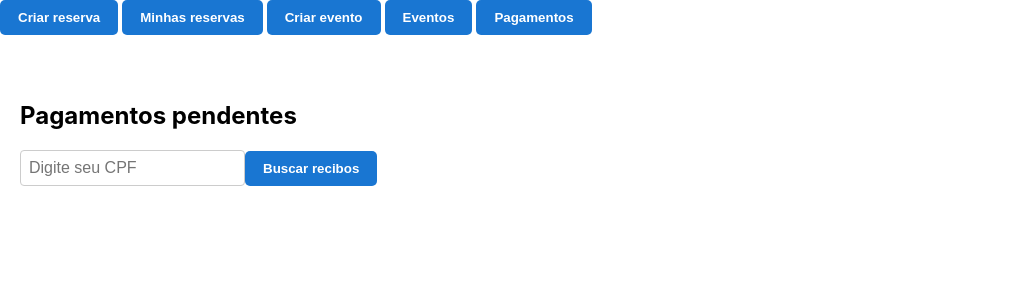
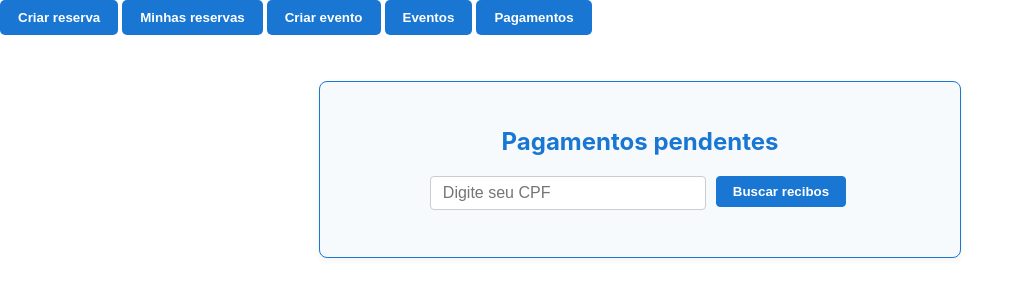
Before and after one commit to SamanthaMiyahira/mac0439, a React (Create React App) app in the folder smartpark-frontend/: page / in a window 1280 px wide. Both pictures are taken after a click on the button "Pagamentos". Shown: the top 300 px of the page, without its empty margins (0-1024 px from the left). Built offline with nearby package versions, Linux system fonts and the light colour scheme.

Commit message:
Update css

```diff
--- a/smartpark-frontend/src/components/CriarEvento/CriarEvento.css
+++ b/smartpark-frontend/src/components/CriarEvento/CriarEvento.css
@@ -1,18 +1,27 @@
 .criar-evento-container {
+  max-width: 400px;
+  margin: 40px auto;
+  padding: 30px 25px;
+  border: 1px solid #1976d2;
+  border-radius: 8px;
+  background: #f7fafd;
+  box-shadow: 0 2px 6px rgba(0,0,0,0.05);
   display: flex;
   flex-direction: column;
-  max-width: 400px;
-  margin: auto;
   gap: 10px;
-  padding: 20px;
-  border: 1px solid #ccc;
-  border-radius: 8px;
+}
+
+.criar-evento-container h2 {
+  text-align: center;
+  color: #1976d2;
 }
 
 .criar-evento-erro {
   color: red;
+  text-align: center;
 }
 
 .criar-evento-mensagem {
   color: green;
+  text-align: center;
 }
--- a/smartpark-frontend/src/components/Eventos/Eventos.css
+++ b/smartpark-frontend/src/components/Eventos/Eventos.css
@@ -1,6 +1,16 @@
 .eventos-container {
-  max-width: 800px;
-  margin: 0 auto;
+  max-width: 700px;
+  margin: 40px auto;
+  padding: 30px 25px;
+  border: 1px solid #1976d2;
+  border-radius: 8px;
+  background: #f7fafd;
+  box-shadow: 0 2px 6px rgba(0,0,0,0.05);
+}
+
+.eventos-container h2 {
+  text-align: center;
+  color: #1976d2;
 }
 
 .evento-card {
@@ -13,8 +23,10 @@
 
 .eventos-erro {
   color: red;
+  text-align: center;
 }
 
 .eventos-mensagem {
   color: green;
+  text-align: center;
 }
--- a/smartpark-frontend/src/components/MinhaReserva/MinhaReserva.js
+++ b/smartpark-frontend/src/components/MinhaReserva/MinhaReserva.js
@@ -78,7 +78,7 @@ export default function MinhaReserva() {
 
     return (
         <div className="minha-reserva-container">
-            <h2>Consultar Reservas por CPF</h2>
+            <h2>Consultar minhas reservas</h2>
             <div className="minha-reserva-input-row">
                 <TextInput
                     placeholder="Digite seu CPF"
--- a/smartpark-frontend/src/components/Pagamentos/Pagamentos.css
+++ b/smartpark-frontend/src/components/Pagamentos/Pagamentos.css
@@ -1,18 +1,73 @@
 .pagamentos-container {
-  padding: 20px;
+  max-width: 600px;
+  margin: 40px auto;
+  padding: 25px 20px;
+  border: 1px solid #1976d2;
+  border-radius: 8px;
+  background: #f7fafd;
+  box-shadow: 0 2px 6px rgba(0,0,0,0.06);
+}
+
+.pagamentos-container h2 {
+  text-align: center;
+  color: #1976d2;
 }
 
 .pagamento-card {
-  border: 1px solid #ccc;
-  border-radius: 8px;
-  padding: 12px;
+  border: 1px solid #ddd;
+  border-radius: 7px;
+  padding: 16px 14px;
   margin: 10px 0;
+  background: #fff;
+  box-shadow: 0 1px 3px rgba(0,0,0,0.02);
+}
+
+.pagamento-card p {
+  margin: 5px 0;
+}
+
+.pagamento-card button {
+  margin-right: 8px;
+  margin-top: 7px;
 }
 
 .pagamentos-erro {
   color: red;
+  text-align: center;
 }
 
 .pagamentos-mensagem {
   color: green;
+  text-align: center;
 }
+
+.cpf-buscar-container {
+  display: flex;
+  justify-content: center;
+  align-items: center;
+  gap: 10px;
+  margin-bottom: 18px;
+}
+
+.cpf-buscar-container input {
+  padding: 7px 12px;
+  border: 1px solid #ccc;
+  border-radius: 4px;
+  font-size: 1rem;
+  width: 250px;
+}
+
+.cpf-buscar-container button {
+  padding: 7px 16px;
+  border-radius: 4px;
+  border: 1px solid #1976d2;
+  background-color: #1976d2;
+  color: white;
+  cursor: pointer;
+  font-weight: 600;
+  transition: background-color 0.3s ease;
+}
+
+.cpf-buscar-container button:hover {
+  background-color: #0f4a8c;
+}
--- a/smartpark-frontend/src/components/Pagamentos/Pagamentos.jsx
+++ b/smartpark-frontend/src/components/Pagamentos/Pagamentos.jsx
@@ -37,12 +37,14 @@ export default function Pagamentos() {
   return (
     <div className="pagamentos-container">
         <h2>Pagamentos pendentes</h2>
+        <div className="cpf-buscar-container">
             <TextInput
             placeholder="Digite seu CPF"
             value={cpf}
             onChange={(e) => setCpf(e.target.value)}
             />
             <Button onClick={handleBuscar}>Buscar recibos</Button>
+        </div>
 
       {erro && <p className="pagamentos-erro">{erro}</p>}
       {mensagem && <p className="pagamentos-mensagem">{mensagem}</p>}
```
Also changed, not shown: smartpark-frontend/src/components/CriarReserva/CriarReserva.css (+0 -24 lines). Lines whose indentation alone changed are shown as unchanged.
